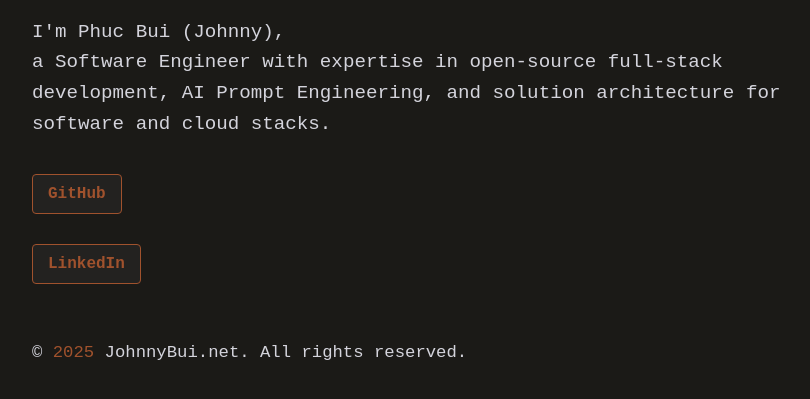
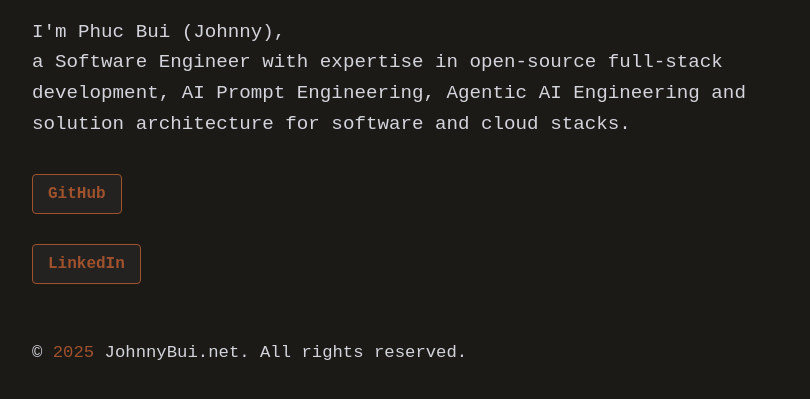
Before and after one commit to johnnybui/johnnybui.github.io, a plain HTML site: page index.html in a window 1280 px wide. Shown: the part 175-574 px from the top of the page, without its empty margins (208-1018 px from the left). Drawn offline with Linux system fonts and the light colour scheme.

```diff
--- a/index.html
+++ b/index.html
@@ -67,7 +67,7 @@
         <p class="subheading">also known as <span>Johnny Bui</span></p>
         <p>
             I'm Phuc Bui (Johnny), <br />
-a Software Engineer with expertise in open-source full-stack development, AI Prompt Engineering,
+a Software Engineer with expertise in open-source full-stack development, AI Prompt Engineering, Agentic AI Engineering
             and solution architecture for software and cloud stacks.
         </p>
         <div class="links">
```
Also changed, not shown: 1 other file.
